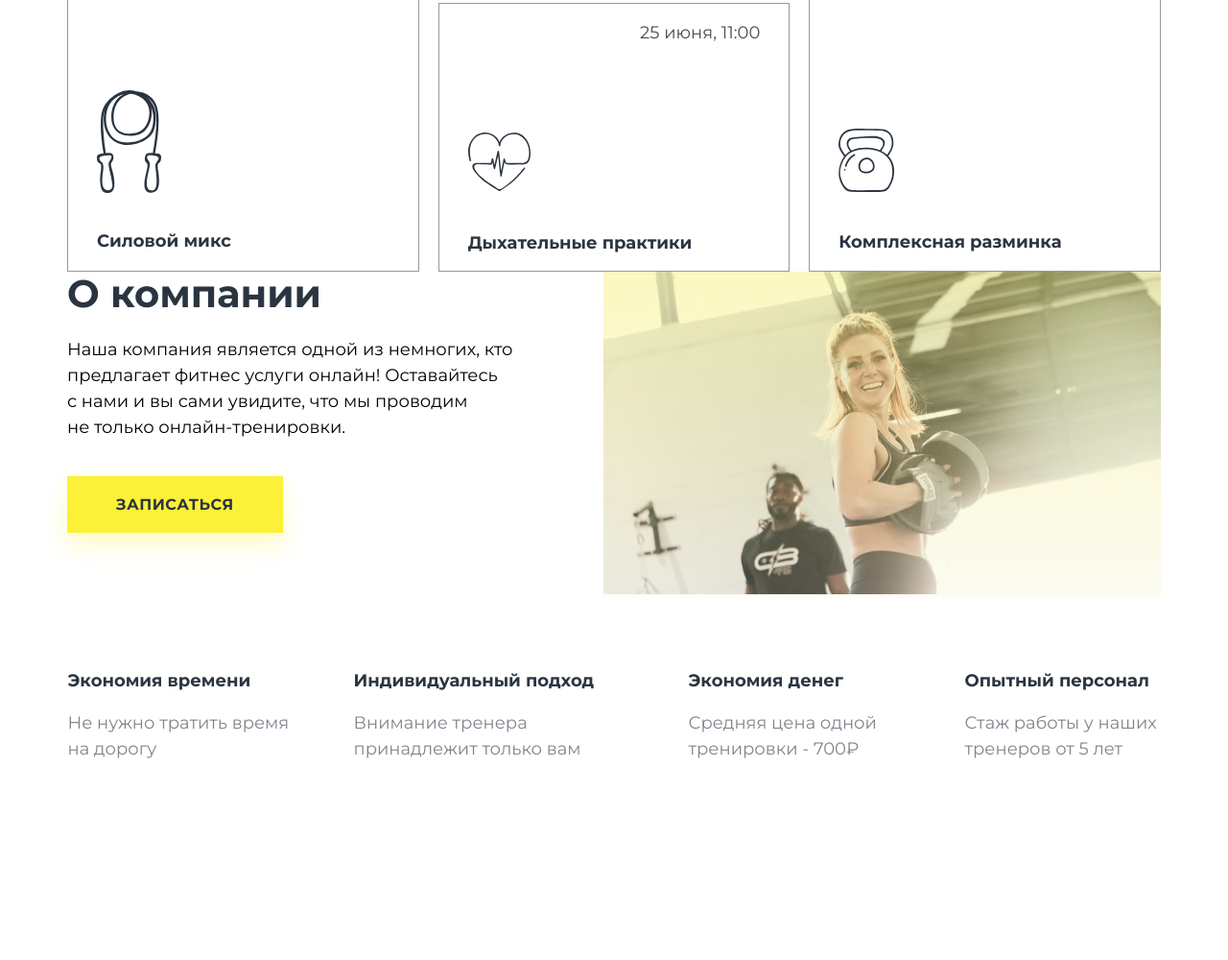
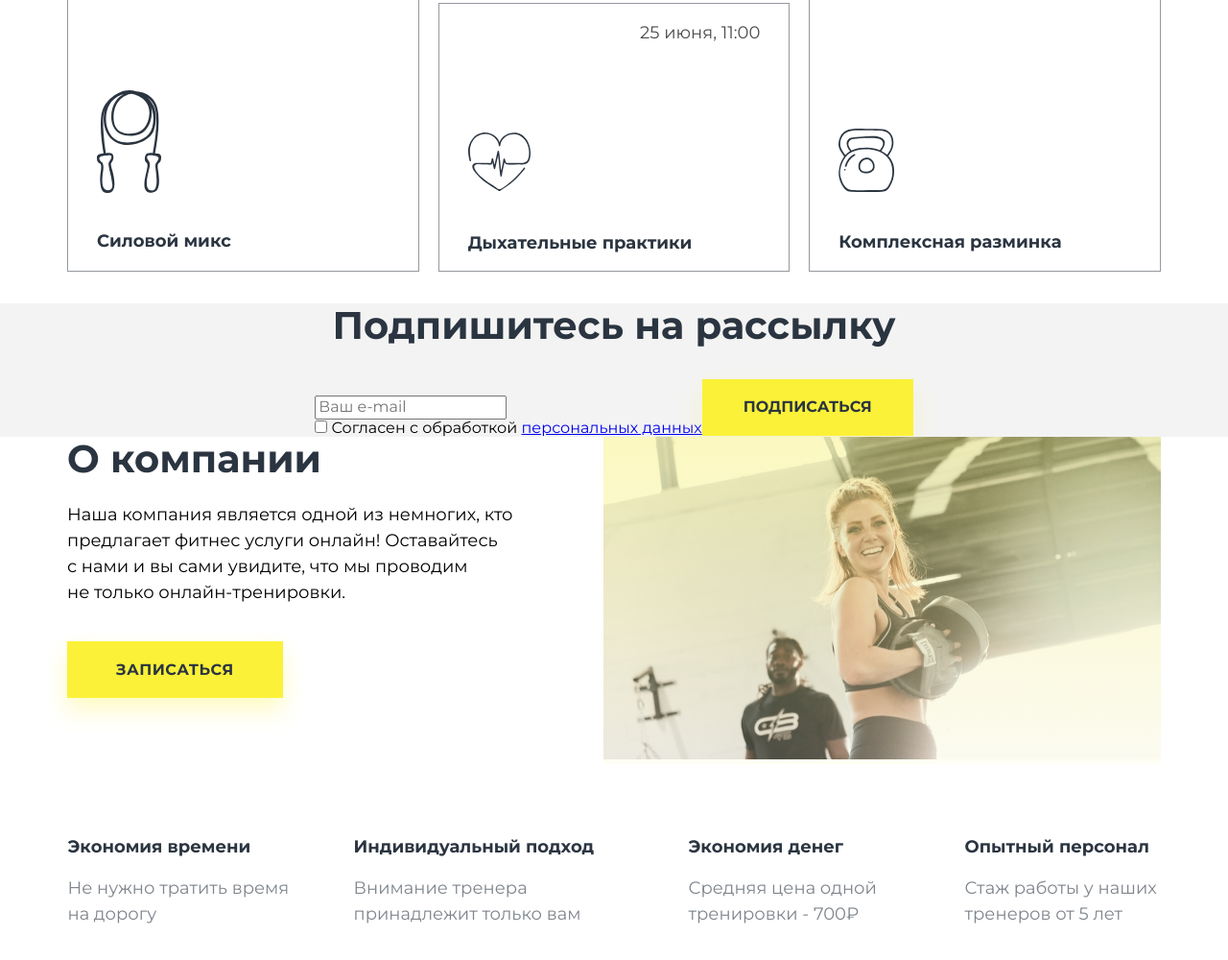
Before and after one commit to sh3nzh0u/Module01-Gym, a plain HTML site: page index.html in a window 1280 px wide. Shown: the part 2536-3536 px from the top of the page at 96% size. Before the commit the page ends 3364 px from the top, so only its background shows below. Drawn offline with Linux system fonts and the light colour scheme.

Commit message:
Add subscribe block

```diff
--- a/index.html
+++ b/index.html
@@ -130,6 +130,21 @@
                         </div>
                     </div>
                 </section>
+            </div>
+            <div class="subscribe">
+                <h2 class="subscribe-title">Подпишитесь на рассылку</h2>
+                <div class="subscribe-content">
+                    <div class="subscribe-input">
+                        <input name="email" placeholder="Ваш e-mail">
+                        <div class="agreement">
+                            <input type="checkbox" id="01" class="checkbox">
+                            <label for="01">Согласен с обработкой <a href="https://annblok.ru/workshop" target="_blank">персональных данных</a></label>
+                        </div>
+                    </div>
+                    <button type="submit" class="subscribe-button">подписаться</button>
+                </div>
+            </div>
+            <div class="container">
                 <article class="about">
                     <div class="about-content-visual">
                         <div class="about-content">
--- a/styles/main.css
+++ b/styles/main.css
@@ -427,9 +427,29 @@ button {
     text-align: right;
     margin: 0;
 }
-
-/* ВСТАВИТЬ БЛОК «ПОДПИСАТЬСЯ» */
-
+.subscribe {
+    background-color: #f3f3f3;
+}
+.subscribe-title {
+    font-weight: 700;
+    font-size: 40px;
+    color: #2B3541;
+    text-align: center;
+}
+.subscribe-content {
+    display: flex;
+    justify-content: center;
+    align-items: baseline;
+}
+.subscribe-button {
+    color: #2B3541;
+    font-weight: 700;
+    font-size: 16px;
+    text-transform: uppercase;
+    background-color: #FBF138;
+    box-shadow: 0px 13px 24px rgba(251, 241, 56, 0.2);
+    padding: 20px 43px 20px;
+}
 .about-content-visual {
     display: flex;
     justify-content: space-between;
```
